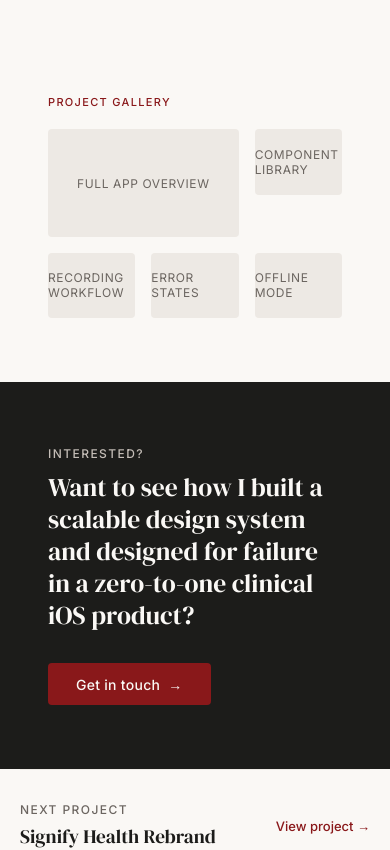
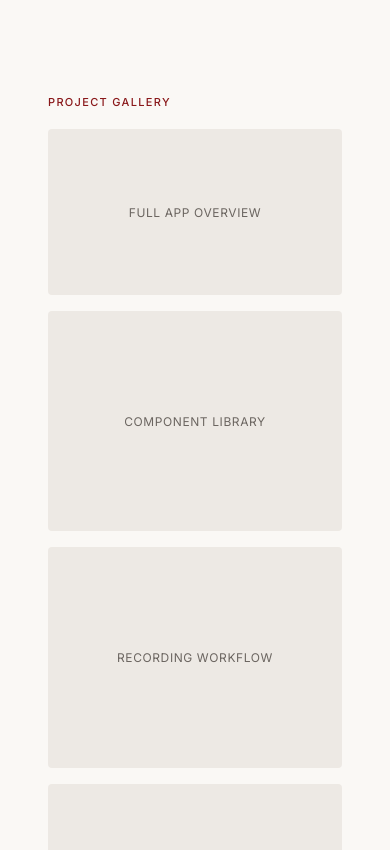
Before and after one commit to alikhandesign/alikhandesign.com, a Next.js app: page /work/vivio in a window 390 px wide. Shown: the part 4080-4930 px from the top of the page. Built offline with nearby package versions, Linux system fonts and the light colour scheme.

Commit message:
Fix gallery grid mobile stacking

```diff
--- a/app/components/ProjectPage.tsx
+++ b/app/components/ProjectPage.tsx
@@ -59,9 +59,9 @@ export default function ProjectPage({ title, company, tags, hook, details, secti
       {gallery.length > 0 && (
         <div style={{ maxWidth: 'var(--max-w)', margin: '0 auto', padding: '0 3rem 4rem' }}>
           <p className="section-label" style={{ marginBottom: '1.25rem' }}>Project Gallery</p>
-          <div style={{ display: 'grid', gridTemplateColumns: 'repeat(3, 1fr)', gap: '1rem' }}>
+          <div className="gallery-grid">
             {gallery.map((label, i) => (
-              <div key={i} style={{ gridColumn: i === 0 ? 'span 2' : undefined }}>
+              <div key={i} className={i === 0 ? 'gallery-grid-item-wide' : ''}>
                 <div style={{ width: '100%', aspectRatio: i === 0 ? '16/9' : '4/3', background: 'var(--border)', borderRadius: 'var(--radius)', display: 'flex', alignItems: 'center', justifyContent: 'center', fontSize: 12, color: 'var(--text-muted)', letterSpacing: '0.05em', textTransform: 'uppercase' as const }}>{label}</div>
               </div>
             ))}
--- a/app/globals.css
+++ b/app/globals.css
@@ -317,3 +317,12 @@ button:focus-visible {
   .article-layout { display: block; }
   .article-layout aside { display: none; }
 }
+
+/* ─── Gallery Grid ───────────────────────────────────────── */
+.gallery-grid { display: grid; grid-template-columns: repeat(3, 1fr); gap: 1rem; }
+.gallery-grid-item-wide { grid-column: span 2; }
+
+@media (max-width: 768px) {
+  .gallery-grid { grid-template-columns: 1fr; }
+  .gallery-grid-item-wide { grid-column: span 1; }
+}
```
